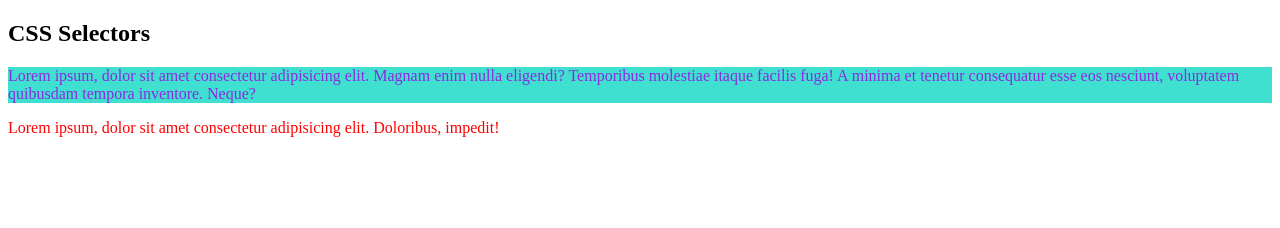
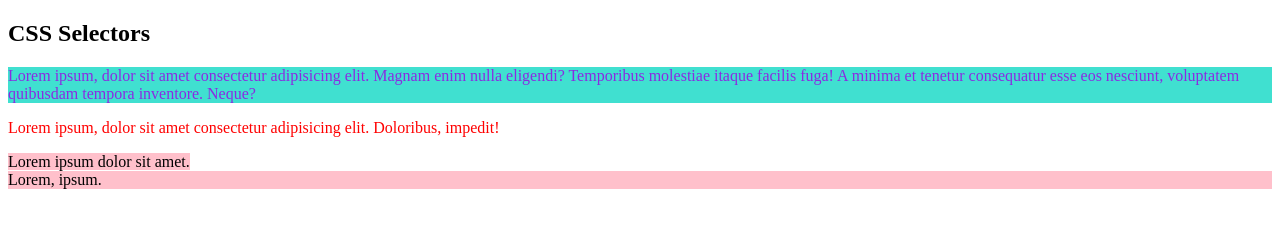
Before and after one commit to sumeetkolekarr/Notes, a plain HTML site: page Selectors/Index.html in a window 1280 px wide. Drawn offline with Linux system fonts and the light colour scheme.

Commit message:
Changes to be committed: 	modified:   Selectors/Index.html 	modified:   Selectors/Style.css

```diff
--- a/Selectors/Index.html
+++ b/Selectors/Index.html
@@ -10,5 +10,7 @@
     <h2>CSS Selectors</h2>
     <p id="blu" class="bg">Lorem ipsum, dolor sit amet consectetur adipisicing elit. Magnam enim nulla eligendi? Temporibus molestiae itaque facilis fuga! A minima et tenetur consequatur esse eos nesciunt, voluptatem quibusdam tempora inventore. Neque?</p>
     <p>Lorem ipsum, dolor sit amet consectetur adipisicing elit. Doloribus, impedit!</p>
+    <span>Lorem ipsum dolor sit amet.</span>
+    <footer>Lorem, ipsum.</footer>
 </body>
 </html>
--- a/Selectors/Style.css
+++ b/Selectors/Style.css
@@ -1,12 +1,20 @@
+/* Element Selector */
 p{
     color: red;
 }
 
+/* ID Selector */
 #blu{
     color: blueviolet;
 
 }
 
+/* Class Selector */
 .bg{
     background-color: turquoise;
 }
+
+/* Grouping Selector */
+footer, span{
+    background-color: pink;
+}
```
